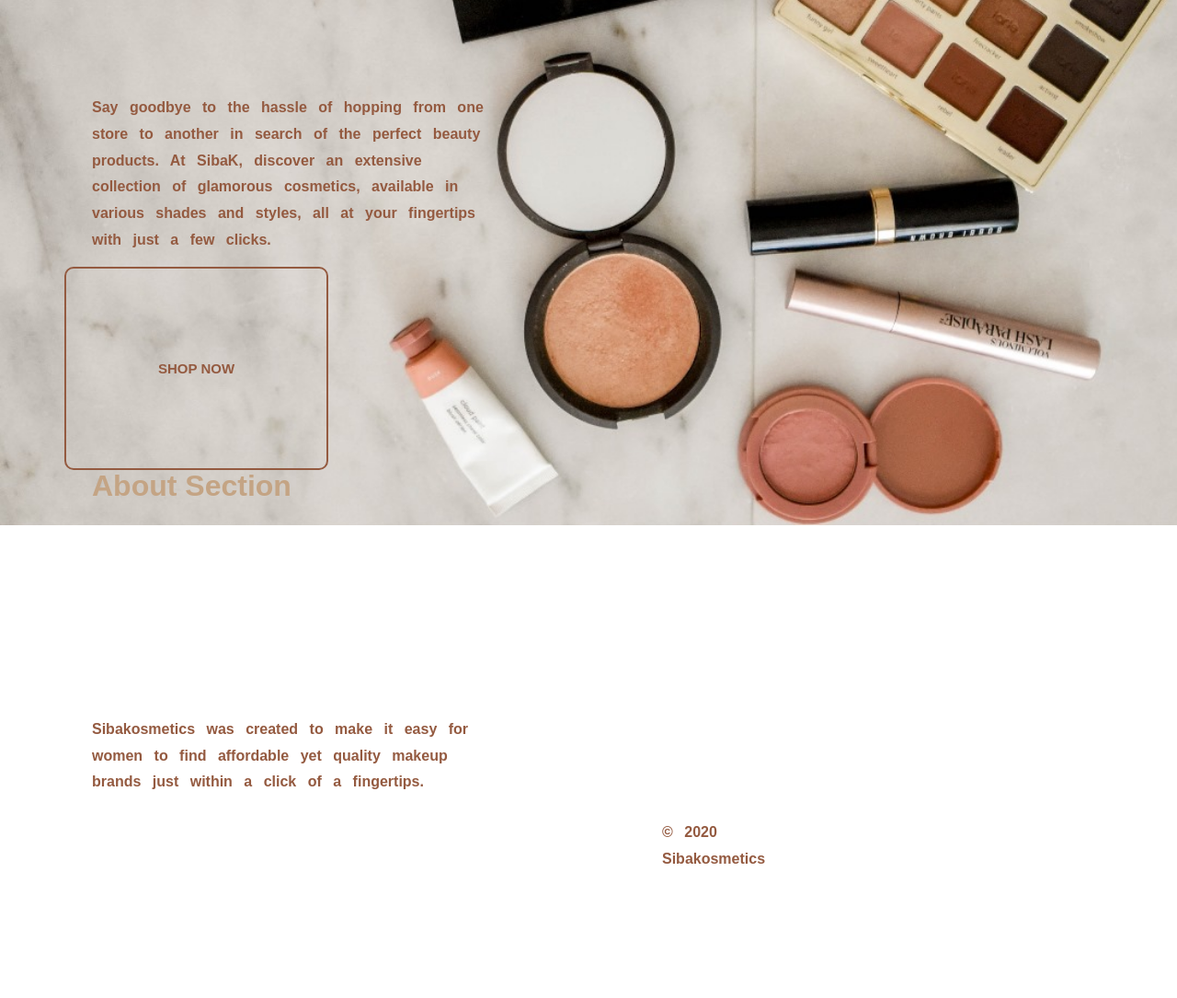
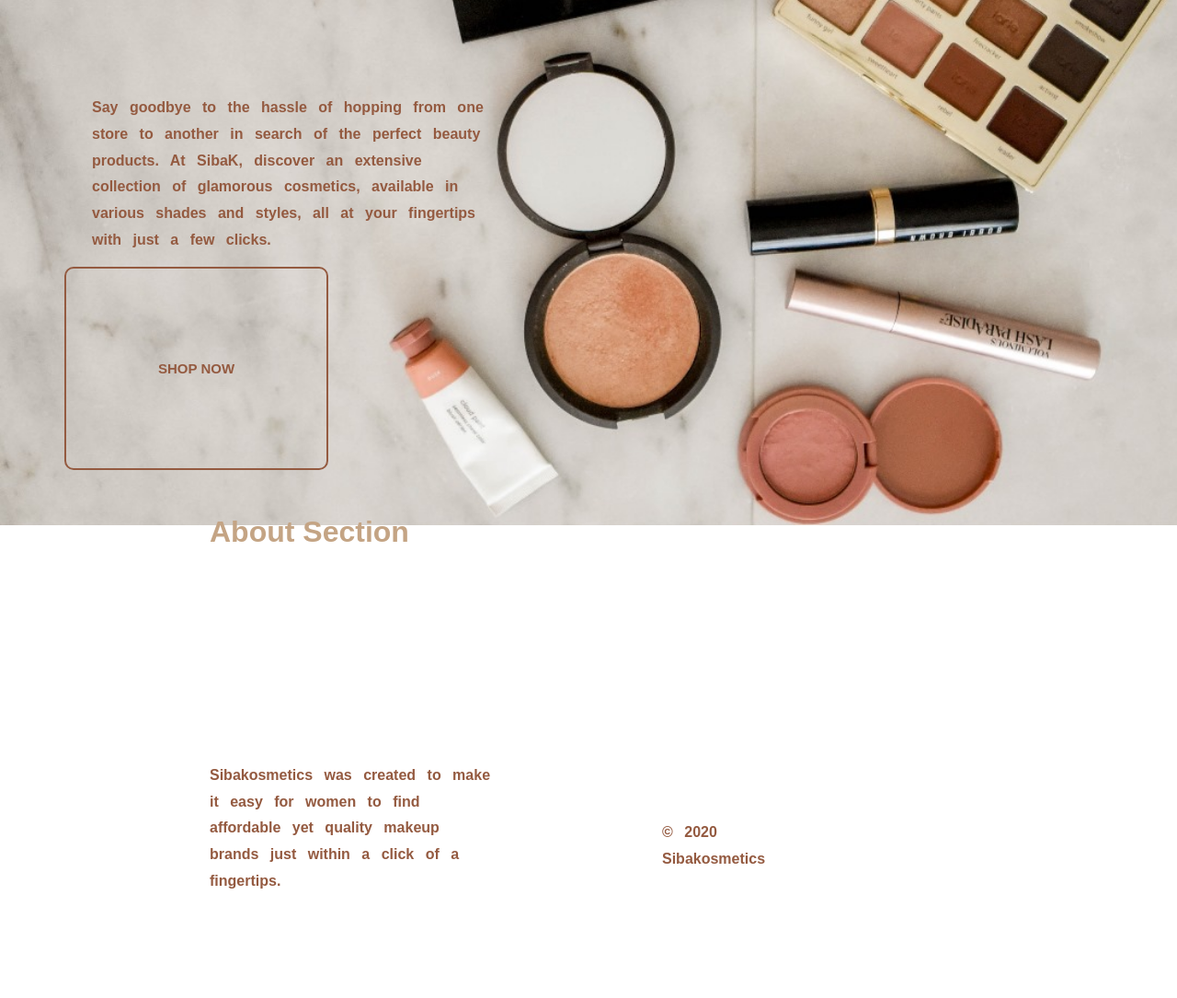
Before and after one commit to Ash-beca/Ash-beca.github.io, a plain HTML site: page index.html in a window 1280 px wide. Shown: the part 293-1378 px from the top of the page at 92% size. Drawn offline with Linux system fonts and the light colour scheme.

Commit message:
Initial commit

```diff
--- a/style.css
+++ b/style.css
@@ -101,7 +101,12 @@
     font-size: 15px;
   }
 
-
+  .about{
+    width: 80%;
+    margin: auto;
+    text-align: center;
+    padding-top: 50px;
+  }
   .products {
     display: flex;
     flex-wrap: wrap;
```
